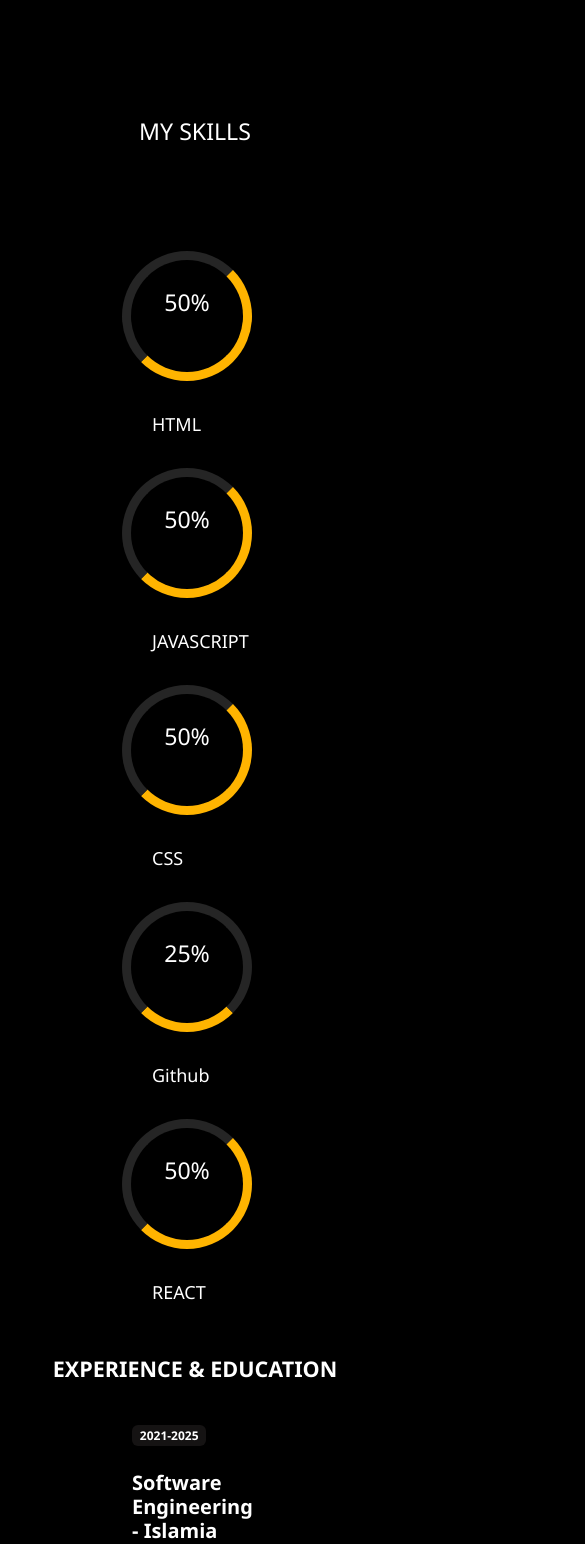
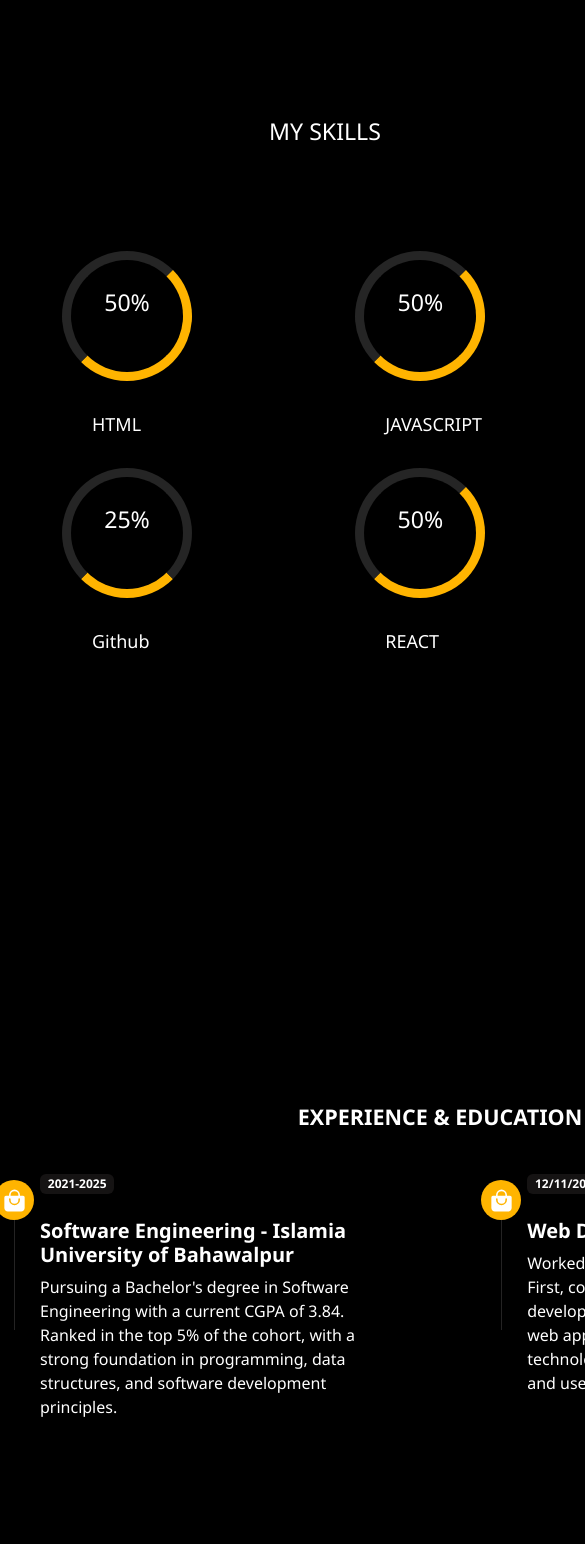
Before and after one commit to AmirAliAmin/Protfolio, a React (Create React App) app: page /about in a window 390 px wide. Shown: the part 1203-2747 px from the top of the page, 585 px wide, since content can reach past the window. Built offline with nearby package versions, Linux system fonts and the light colour scheme.

Commit message:
about again updated

```diff
--- a/src/Component/About.css
+++ b/src/Component/About.css
@@ -153,7 +153,7 @@
 .my_skill{
     color: var(--color);
     width: 100%;
-    /* height: 105vh; */
+    height: 105vh;
     margin-top: 100px;
 }
 .my_skill .skills .language{
@@ -238,4 +238,23 @@
     .achivement .card1{
         margin-left:150px ;
     }
+    .my_skill .text-sm-center{
+        margin-left: 260px;
+
+    }
+    .experience{
+        width: 880px;
+        height: 130vh;
+        /* border: 1px solid wheat; */
+        padding: 0px;
+    }
+    .experience .row{
+        width: 100%;
+        height: 100%;
+        margin-left: -10px;
+    }
+    .experience .row .icon{
+        top: 10px;
+    }
+
 }
--- a/src/Component/About.jsx
+++ b/src/Component/About.jsx
@@ -171,33 +171,36 @@ export default function About() {
           </div>
         </div>
         <div className="my_skill">
-          <h3 className="text-center">MY SKILLS</h3>
-          <div className="row container mx-5">
-            {skill.map((i, index) => (
-              <div className="col-lg-3 col-md-3 col-sm-5" key={index}>
+          <h3 className="text-center text-sm-center">MY SKILLS</h3>
+          {/* 1️⃣ Put container outside the row for proper padding */}
+          <div className="container pb-5" style={{width:"880px"}}>
+            {/* 2️⃣ g-4 adds gutter (space) between cards */}
+            <div className="row g-6">
+              {skill.map((item, idx) => (
+                <div className="col-4 col-sm-6 col-lg-3" key={idx}>
                   <div className="skills">
                     <div
                       className="language"
                       style={{
-                      borderTop: ` ${i.borderTop}`,
-                      borderLeft: ` ${i.borderLeft}`,
-                      borderRight: ` ${i.borderRight}`,
+                        borderTop: item.borderTop,
+                        borderLeft: item.borderLeft,
+                        borderRight: item.borderRight,
                       }}
                     >
-                    <h3>{i.h}</h3>
+                      <h3>{item.h}</h3>
                     </div>
-                  <p>{i.dis}</p>
+                    <p>{item.dis}</p>
                   </div>
                 </div>
               ))}
             </div>
           </div>
+        </div>
         <div className="experience">
           <h4 className="text-center">EXPERIENCE & EDUCATION</h4>
-
-          <div className="row container">
+          <div className="row">
             {education.map((i, index) => (
-              <div className="col-lg-5 c-icon col-12" key={index}>
+              <div className="col-lg-5 col-sm-4 c-icon col-12" key={index}>
                 <div className="icon">
                   <IoBagHandle />
                 </div>
```
Lines whose indentation alone changed are shown as unchanged.
